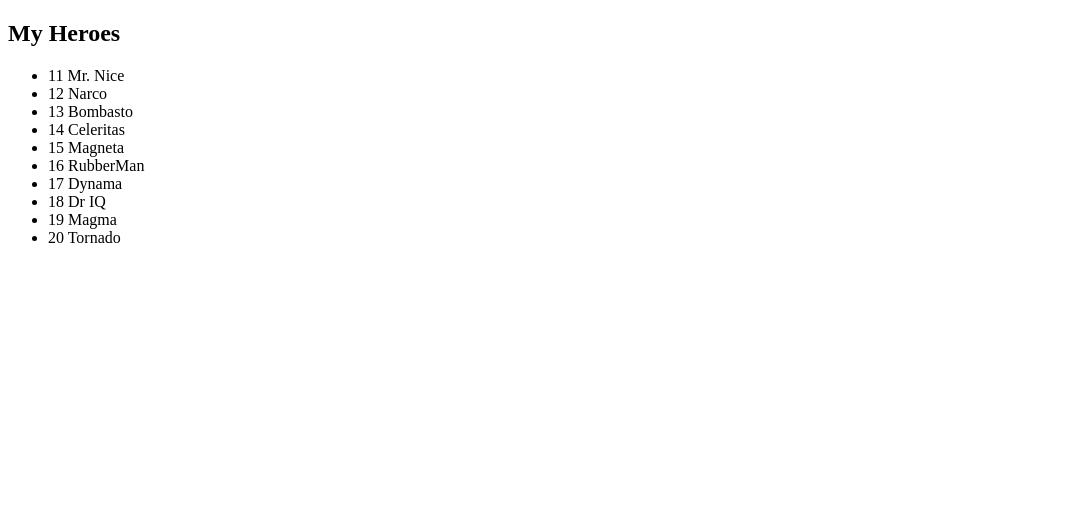
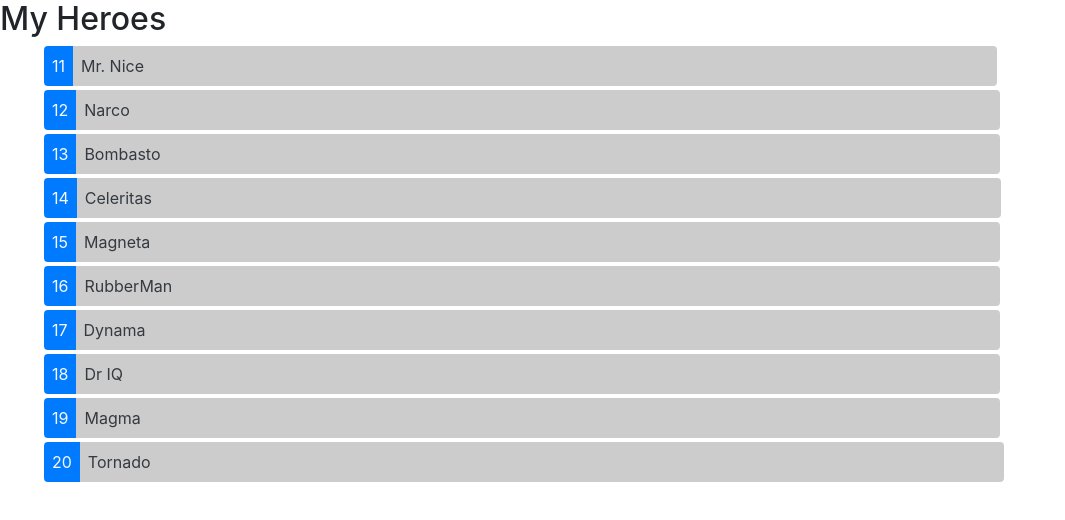
Before and after one commit to garyoo/angular-tutorial, an Angular app: page / in a window 1280 px wide. Shown: the top 520 px of the page, without its empty margins (0-1065 px from the left). Built offline with nearby package versions, Linux system fonts and the light colour scheme.

Commit message:
2주차 수업

```diff
--- a/angular.json
+++ b/angular.json
@@ -23,7 +23,7 @@
               "src/assets"
             ],
             "styles": [
-              "src/styles.css"
+              "src/styles.scss"
             ],
             "scripts": []
           },
@@ -79,7 +79,7 @@
             "tsConfig": "src/tsconfig.spec.json",
             "karmaConfig": "src/karma.conf.js",
             "styles": [
-              "src/styles.css"
+              "src/styles.scss"
             ],
             "scripts": [],
             "assets": [
--- a/package.json
+++ b/package.json
@@ -19,6 +19,8 @@
     "@angular/platform-browser": "~7.1.0",
     "@angular/platform-browser-dynamic": "~7.1.0",
     "@angular/router": "~7.1.0",
+    "@ng-bootstrap/ng-bootstrap": "^4.0.0",
+    "bootstrap": "^4.1.3",
     "core-js": "^2.5.4",
     "rxjs": "~6.3.3",
     "tslib": "^1.9.0",
--- a/src/app/heroes/heroes.component.html
+++ b/src/app/heroes/heroes.component.html
@@ -25,7 +25,19 @@
 
 <h2>My Heroes</h2>
 <ul>
-  <li *ngFor="let hero of heroes" (click)="onSelect(hero)">
-    <span>{{hero.id}}</span> {{hero.name}}
+  <li class="d-flex m-1" *ngFor="let hero of heroes" (click)="onSelect(hero)" [class.selected]="hero===selectedHero">
+    <span class="rounded-left p-2 bg-primary text-light">{{hero.id}}</span>
+    <div class="rounded-right p-2 bg-light text-dark w-75">{{hero.name}}</div>
   </li>
 </ul>
+
+
+<div *ngIf="selectedHero">
+  <h2>{{ selectedHero.name | uppercase }} Details</h2>
+  <div><span>id: </span>{{selectedHero.id}}</div>
+  <div>
+    <label>name:
+      <input [(ngModel)]="selectedHero.name" placeholder="name">
+    </label>
+  </div>
+</div>
--- a/src/styles.css
+++ /dev/null
@@ -1 +0,0 @@
-/* You can add global styles to this file, and also import other style files */
--- /dev/null
+++ b/src/styles.scss
@@ -0,0 +1,19 @@
+/* You can add global styles to this file, and also import other style files */
+
+@import "../node_modules/bootstrap/dist/css/bootstrap.min.css";
+
+li {
+  .bg-light {
+    background-color: #cccccc !important;
+  }
+  &.selected {
+    div {
+    &.bg-light {
+       background-color: #666666 !important;
+     }
+    &.text-dark {
+       color: white !important;
+     }
+    }
+  }
+}
```
Also changed, not shown: 1 other file (tests, documents, lock files or other folders).
